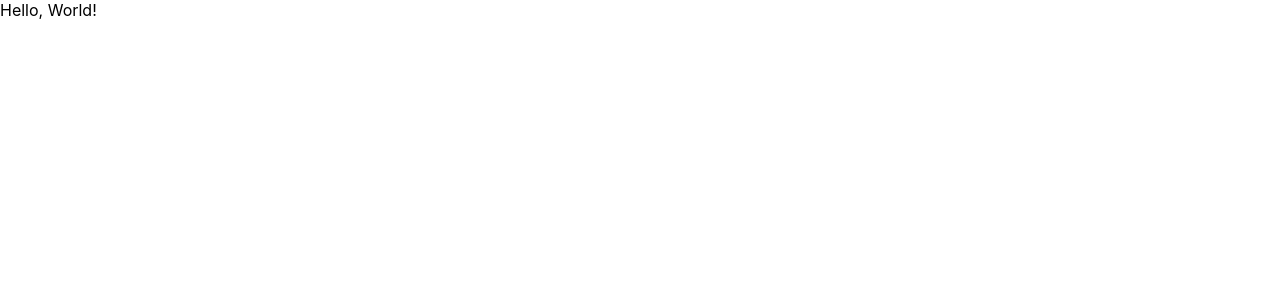
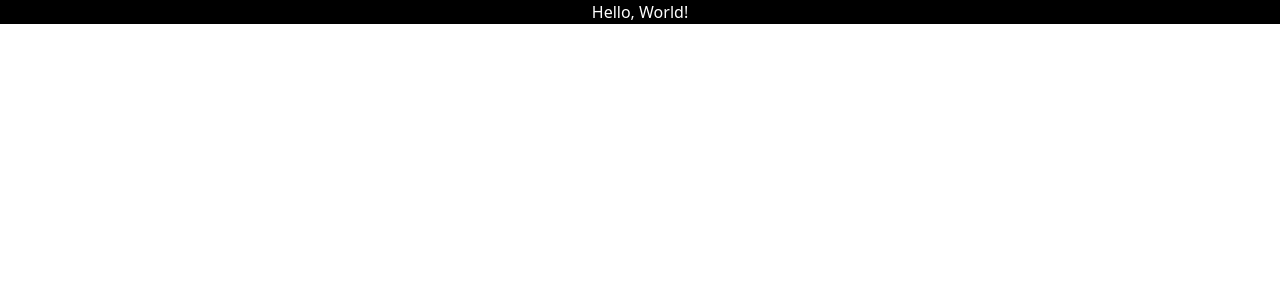
Before and after one commit to Koushlendra-Kumar/to-do-app, a React (Create React App) app: page / in a window 1280 px wide. Shown: the top 300 px of the page. Built offline with nearby package versions, Linux system fonts and the light colour scheme; the HTML template or start-up script is replaced by a standard one.

Commit message:
Add tailwind css configuration

```diff
--- a/package.json
+++ b/package.json
@@ -34,5 +34,10 @@
       "last 1 firefox version",
       "last 1 safari version"
     ]
+  },
+  "devDependencies": {
+    "autoprefixer": "^10.4.13",
+    "postcss": "^8.4.19",
+    "tailwindcss": "^3.2.4"
   }
 }
--- /dev/null
+++ b/postcss.config.js
@@ -0,0 +1,6 @@
+module.exports = {
+  plugins: {
+    tailwindcss: {},
+    autoprefixer: {},
+  },
+}
--- a/src/App.tsx
+++ b/src/App.tsx
@@ -2,7 +2,7 @@
 
 function App() {
   return (
-    <div className="App">
+    <div className="flex justify-center items-center bg-black text-white">
       Hello, World!
     </div>
   );
--- a/src/index.css
+++ b/src/index.css
@@ -1,13 +1,3 @@
-body {
-  margin: 0;
-  font-family: -apple-system, BlinkMacSystemFont, 'Segoe UI', 'Roboto', 'Oxygen',
-    'Ubuntu', 'Cantarell', 'Fira Sans', 'Droid Sans', 'Helvetica Neue',
-    sans-serif;
-  -webkit-font-smoothing: antialiased;
-  -moz-osx-font-smoothing: grayscale;
-}
-
-code {
-  font-family: source-code-pro, Menlo, Monaco, Consolas, 'Courier New',
-    monospace;
-}
+@tailwind base;
+@tailwind components;
+@tailwind utilities;
--- /dev/null
+++ b/tailwind.config.js
@@ -0,0 +1,10 @@
+/** @type {import('tailwindcss').Config} */
+module.exports = {
+  content: [
+    "./src/**/*.{js,jsx,ts,tsx}",
+  ],
+  theme: {
+    extend: {},
+  },
+  plugins: [],
+}
```
Also changed, not shown: 1 other file (tests, documents, lock files or other folders).
